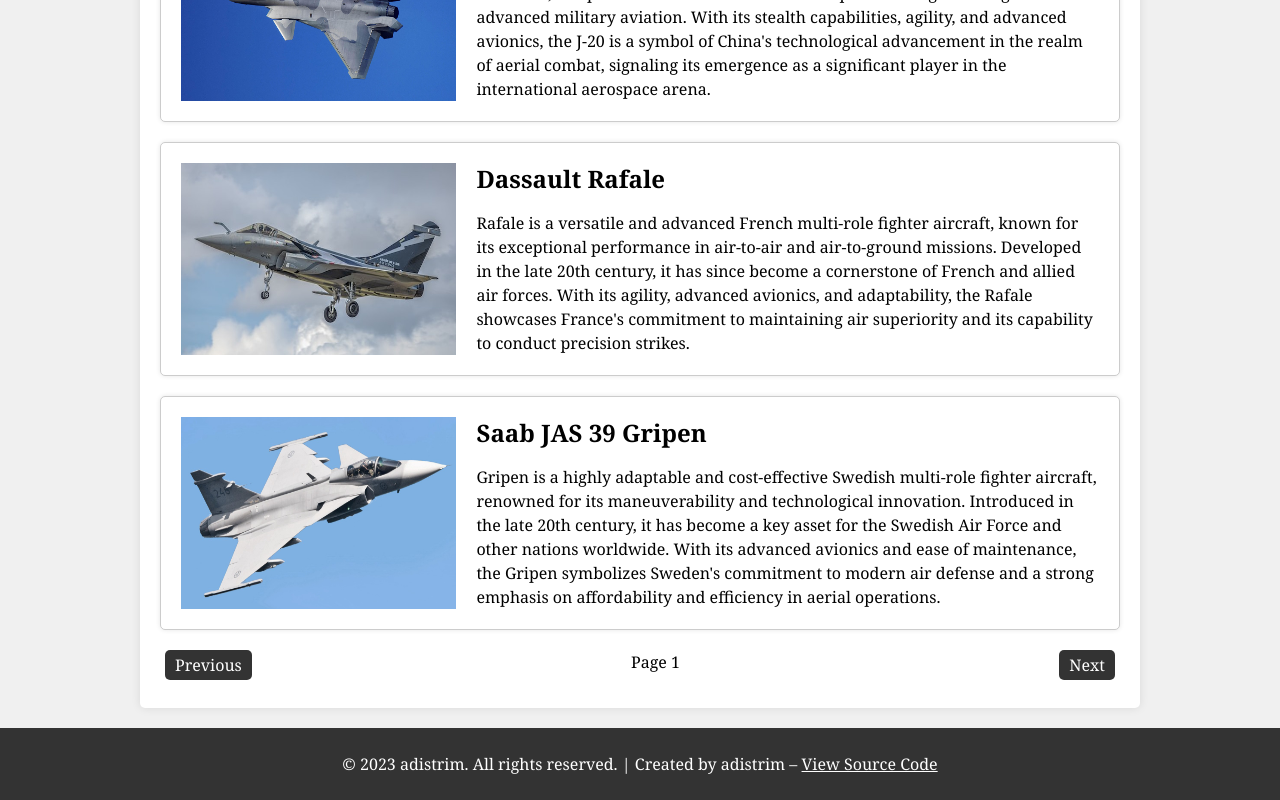
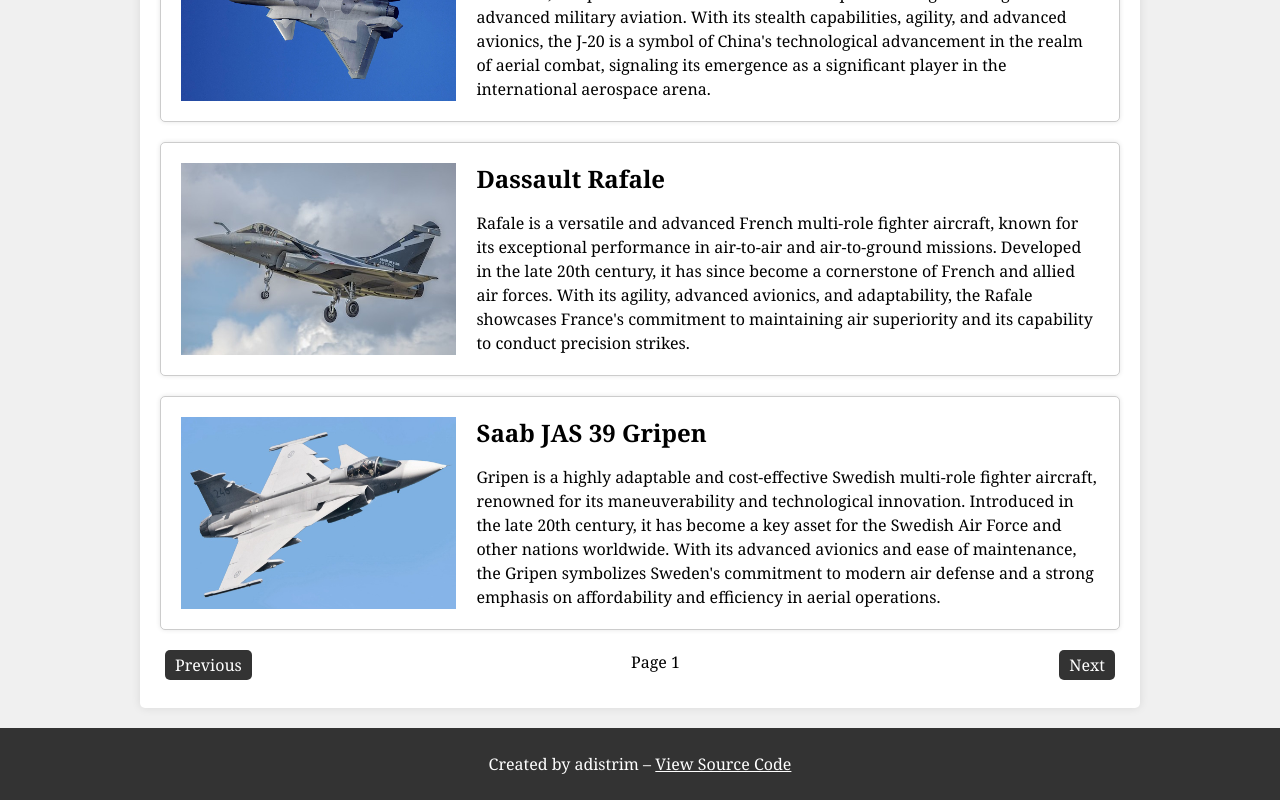
Before and after one commit to adistrim/aviationGrade, a Next.js app: page / in a window 1280 px wide. Shown: the part 2184-2984 px from the top of the page. Built offline with nearby package versions, Linux system fonts and the light colour scheme.

Commit message:
Footer content changed

```diff
--- a/src/app/components/Footer.tsx
+++ b/src/app/components/Footer.tsx
@@ -3,7 +3,7 @@
 const Footer: React.FC = () => {
     return (
         <div className="bg-[#333] text-xs md:text-sm xl:text-base text-white text-center px-0 py-6">
-            <p>&copy; 2023 adistrim. All rights reserved. | Created by adistrim &ndash; <a className="text-white underline"
+            <p>Created by adistrim &ndash; <a className="text-white underline"
                 href="https://github.com/adistrim/aviationGrade" target="_blank">View Source Code</a></p>
         </div>
     )
```
